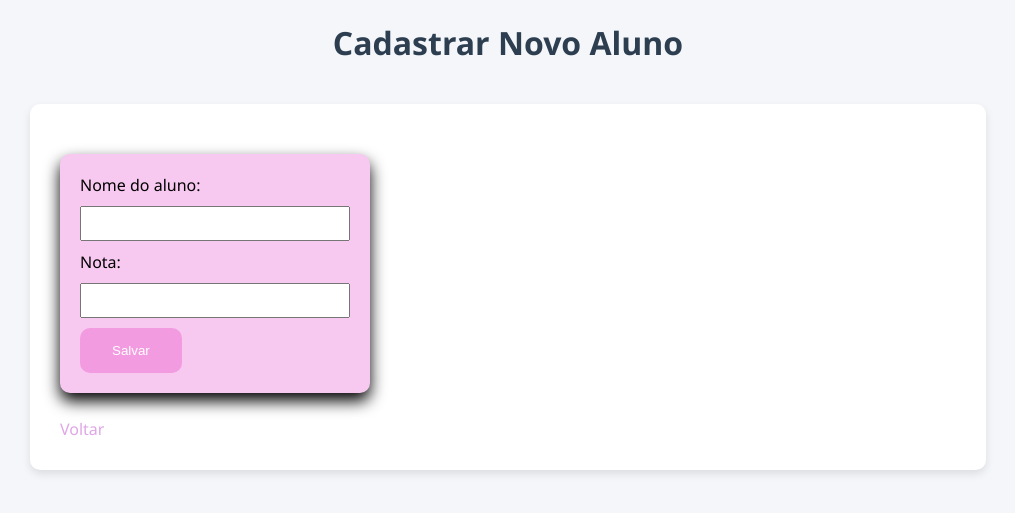
After one commit to kazukiwi/FastAPI---HTML, a FastAPI app: template templates/cadastro.html in a window 1280 px wide. The commit adds this page. Shown: the top 513 px of the page, without its empty margins (132-1147 px from the left). Run offline with FastAPI, Linux system fonts and the light colour scheme; the template is opened without the code that fills it, so the values that code supplies are empty.

Commit message:
Criação do caminho cadastrar alunos

```diff
--- a/main.py
+++ b/main.py
@@ -1,7 +1,7 @@
-#pip install fastapi uvicorn jinja2
-from fastapi import FastAPI, Request
+#pip install fastapi uvicorn jinja2 python-multipart
+from fastapi import FastAPI, Request, Form
 from fastapi.templating import Jinja2Templates
-from fastapi.responses import HTMLResponse
+from fastapi.responses import HTMLResponse, RedirectResponse
 from fastapi.staticfiles import StaticFiles
 
 app = FastAPI(title="API de Alunos")
@@ -44,3 +44,16 @@ def home(request: Request):
     return templates.TemplateResponse(
         "alunos.html", {"request": request, "listar_alunos": alunos}
     )
+
+#Rota de cadastro (Tela cadastro)
+@app.get("/cadastro", response_class=HTMLResponse)
+def cadastro(request: Request):
+    return templates.TemplateResponse(
+        "cadastro.html", {"request": request}
+    )
+
+#Rota de cadastro na lista
+@app.post("/cadastro")
+def salvar_aluno(nome: str = Form(...), nota: float = Form(...)):
+    alunos.append({"nome": nome, "nota": nota})
+    return RedirectResponse(url="/", status_code=303)
--- a/static/style.css
+++ b/static/style.css
@@ -61,3 +61,46 @@ tr:hover {
     background-color: #e8f4fd;
     transition: 0.3s;
 }
+
+.botao {
+background-color: rgb(243, 155, 224);
+color: white;
+padding: 15px 32px;
+text-align: center;
+border-radius: 10px;
+text-decoration: none;
+border: none;
+cursor: pointer;
+}
+
+.botao:hover{
+    background: #e280e2;
+    box-shadow:0 8px 16px 0 rgba(170, 98, 152, 0.6)
+}
+
+form {
+    margin-left: auto;
+    margin-right: auto;
+    display: inline-block;
+    background-color: #f8c9f0;
+    padding: 20px;
+    border-radius: 10px;
+    box-shadow: 0 8px 16px 0 ;
+    margin-top: 20px;
+}
+
+input {
+    margin-left: auto;
+    margin-right: auto;
+    display: block;
+    margin: 10px auto;
+    padding: 8px;
+    width: 250px;
+}
+
+.voltar {
+    display: block;
+    margin-top: 25px;
+    color: #e0a6e6;
+    text-decoration: none;
+}
--- a/templates/alunos.html
+++ b/templates/alunos.html
@@ -11,6 +11,7 @@
 <body>
     <div class="container">
         <h1>Lista de alunos</h1>
+        <a href="/cadastro", class="botao">Novo aluno</a>
         <table>
             <thead>
                 <tr>
--- /dev/null
+++ b/templates/cadastro.html
@@ -0,0 +1,31 @@
+<!DOCTYPE html>
+<html lang="pt-br">
+
+<head>
+    <meta charset="UTF-8">
+    <meta name="viewport" content="width=device-width, initial-scale=1.0">
+    <title>Cadastrar alunos</title>
+    <link rel="stylesheet" href="/static/style.css">
+</head>
+
+<body>
+    <h1>Cadastrar Novo Aluno</h1>
+    <div class="container">
+    <form action="/cadastro" method="post">
+        <label>
+            Nome do aluno:
+        </label>
+        <input type="text" name="nome" required>
+
+        <label>
+            Nota:
+        </label>
+        <input type="number" name="nota" required>
+
+        <button type="submit" class="botao">Salvar</button>
+    </form>
+    <a href="/" class="voltar">Voltar</a>
+    </div>
+</body>
+
+</html>
```
